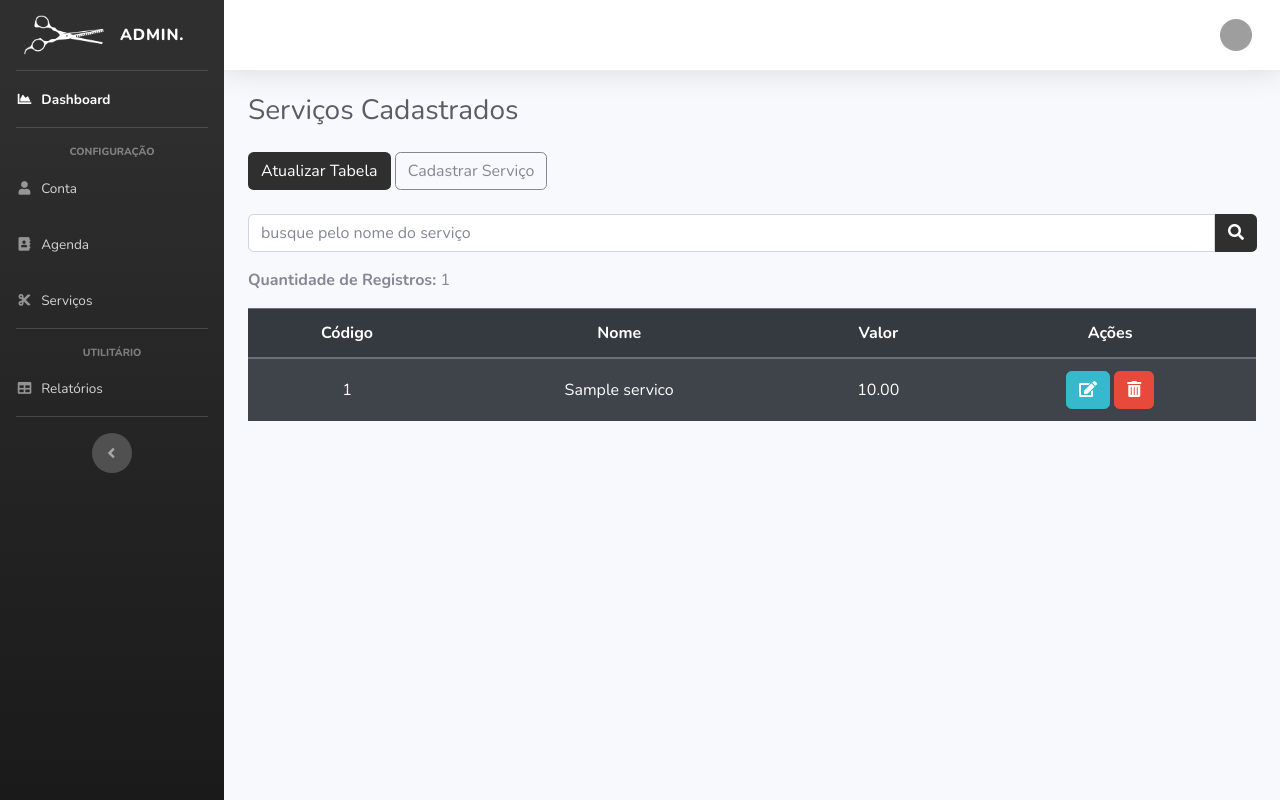
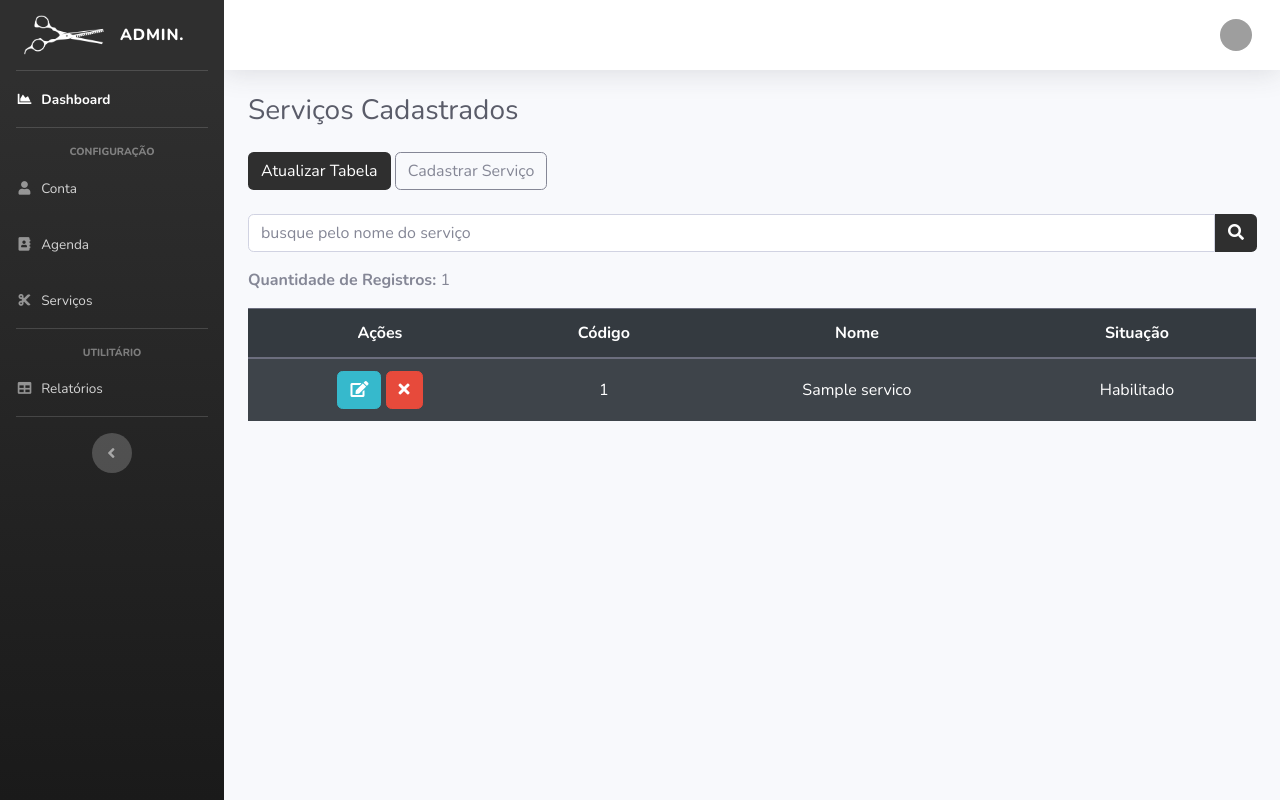
Before and after one commit to YohaneSilva/Barbearia-Amizades, a Django app: page /minha-conta/servicos/ in a window 1280 px wide. Run offline with Django 3.2, Linux system fonts and the light colour scheme; tables that the repository leaves empty hold one stand-in row (values such as "Sample post"); some libraries are stand-ins or nearby versions; grey boxes are pictures that could not be loaded.

Commit message:
Atualizado listagem de serviços: incluso função para desabilitar e habilitar serviços.

```diff
--- a/barberShopControl/core/forms.py
+++ b/barberShopControl/core/forms.py
@@ -27,7 +27,6 @@ class FormularioServico(forms.ModelForm):
         model = Servico
         fields = [
             'serv_nome',
-            'serv_valor'
         ]
 
 class FormularioUsuario(forms.ModelForm):
--- a/barberShopControl/core/models.py
+++ b/barberShopControl/core/models.py
@@ -17,6 +17,7 @@ class Estabelecimento(models.Model):
 class Servico(models.Model):
     serv_nome = models.CharField("Nome", max_length=40)
     serv_valor = models.DecimalField("Valor", max_digits=7, decimal_places=2)
+    serv_status = models.CharField("Situação", max_length=9, default="Habilitado")
 
     def __str__(self):
         return self.serv_nome
--- a/barberShopControl/core/static/script/js/minhaconta.js
+++ b/barberShopControl/core/static/script/js/minhaconta.js
@@ -53,7 +53,7 @@ $('td #btnEditarServico').click(function () {
 });
 
 // Excluir Serviço: Pegar o id do registro do Serviço e enviar para a view
-$('td #btnExcluirServico').click(function () {
+$('td #btnEditarSituacaoServico').click(function () {
   var $idSelectedItem = $(this)
     .closest("tr")   // Finds the closest row <tr>
     .find("#codeService")     // Gets a descendent with id="codeService"
--- a/barberShopControl/core/templates/minha-conta/servicos/editar.html
+++ b/barberShopControl/core/templates/minha-conta/servicos/editar.html
@@ -31,7 +31,6 @@
         <li class="list-group-item active h5">Visualizar Alteração</li>
         <li class="list-group-item"><strong>Código:</strong> {{ id_servico_selecionado }}</li>
         <li class="list-group-item"><strong>Nome:</strong> {{ instanciaServico.serv_nome }}</li>
-        <li class="list-group-item"><strong>Valor:</strong> R$ {{ instanciaServico.serv_valor }}</li>
     </ul>
 </div>
 {% endblock %}
--- a/barberShopControl/core/templates/minha-conta/servicos/lista.html
+++ b/barberShopControl/core/templates/minha-conta/servicos/lista.html
@@ -28,22 +28,26 @@
     <table class="table table-striped table-dark table-hover text-center" id="tableAllResults">
       <thead>
         <tr>
+          <th scope="col">Ações</th>
           <th scope="col">Código</th>
           <th scope="col">Nome</th>
-          <th scope="col">Valor</th>
-          <th scope="col">Ações</th>
+          <th scope="col">Situação</th>
         </tr>
       </thead>
       <tbody>
       {% for valor in servicos_cadastrados %}
         <tr data-toggle="modal" data-target="#modaEditDeleteService">
+          <td class="align-middle">
+            <button type="button" class="btn btn-info" id="btnEditarServico" title="Editar serviço" aria-label="Botão para editar um serviço cadastrado"><i class="fas fa-edit"></i></button>
+            {% if valor.serv_status == "Habilitado"%}
+              <button type="button" class="btn btn-danger" id="btnEditarSituacaoServico" title="Desabilitar serviço"><i class="fas fa-times"></i></button>
+            {% else %}
+              <button type="button" class="btn btn-success" id="btnEditarSituacaoServico" title="Habilitar serviço"><i class="fas fa-check"></i></button>
+            {% endif %}
+          </td>
           <td class="align-middle" scope="row" id="codeService">{{ valor.id }}</td>
           <td class="align-middle">{{ valor.serv_nome }}</td>
-          <td class="align-middle">{{ valor.serv_valor }}</td>
-          <td class="align-middle">
-            <button type="button" class="btn btn-info" id="btnEditarServico" title="Editar serviço" aria-label="Botão para editar um serviço cadastrado"><i class="fas fa-edit"></i></button>
-            <button type="button" class="btn btn-danger" id="btnExcluirServico" title="Excluir serviço" aria-label="Botão para excluir um serviço cadastrado"><i class="fas fa-trash-alt"></i></button>
-          </td>
+          <td class="align-middle">{{ valor.serv_status }}</td>
         </tr>
       {% endfor %}
       </tbody>
--- a/barberShopControl/core/urls.py
+++ b/barberShopControl/core/urls.py
@@ -24,7 +24,7 @@ urlpatterns = [
     path('minha-conta/servicos/', views.servicosCadastrados, name="servicosCadastrados"),
     path('minha-conta/servicos/cadastro/', views.cadastrarServico, name="cadastrarServico"),
     path('minha-conta/servicos/<int:id>/editar/', views.editarServico, name="editarServico"),
-    path('minha-conta/servicos/<int:id>/', views.excluirServico, name="excluirServico"),
+    path('minha-conta/servicos/<int:id>/', views.habilitarDesabilitarServico, name="habilitarDesabilitarServico"),
 
     # Subsistema: Conta
     path('minha-conta/conta/', views.usuariosCadastrados, name="usuariosCadastrados"),
--- a/barberShopControl/core/utils.py
+++ b/barberShopControl/core/utils.py
@@ -197,7 +197,7 @@ class Periodo:
         periodos_sandrinho = Periodo.periodos()
         data_enviada_formatada = Data.formatarDataComMes(request.POST['dia-atendimento'],' de ')
         data_enviada = Data.formatarData(request.POST['dia-atendimento'],'/')
-        servicos_cadastrados = Servicos.retornarTodosServicos()
+        servicos_cadastrados = Servicos.retornarServicosHabilitados()
 
         # Se houver algum resultado é verificado qual o
         # período está reservado por especialista e o período
@@ -528,8 +528,25 @@ class Agendamento:
                     return True
 
 class Servicos:
+    def atualizarStatus(id_servico):
+        servicos_cadastrados = Servico.objects.filter(id=id_servico)
+
+        for valor in servicos_cadastrados:
+            status_servico = getattr(valor, 'serv_status')
+
+            if status_servico == 'Habilitado':
+                Servico.objects.filter(id=id_servico).update(serv_status='Desabilitado')
+            else:
+                Servico.objects.filter(id=id_servico).update(serv_status='Habilitado')
+
+        return True
+
+
     def retornarTodosServicos():
         return Servico.objects.all()
+
+    def retornarServicosHabilitados():
+        return Servico.objects.filter(serv_status='Habilitado')
 
     def retornarListaServicos():
         servicos_cadastrados = Servico.objects.all()
--- a/barberShopControl/core/views.py
+++ b/barberShopControl/core/views.py
@@ -262,13 +262,11 @@ def editarServico(request, id):
     }
     return render(request, 'minha-conta/servicos/editar.html', contexto)
 
-def excluirServico(request, id):
+def habilitarDesabilitarServico(request, id):
     if Login.verificarUsuarioLogado(request) == False:
         return redirect('acessoLogin')
 
-    resultado_busca = Servico.objects.get(id=id)
-    resultado_busca.delete()
-
+    Servicos.atualizarStatus(id)
     return redirect('servicosCadastrados')
 
 # Subsistema: Agenda
```
